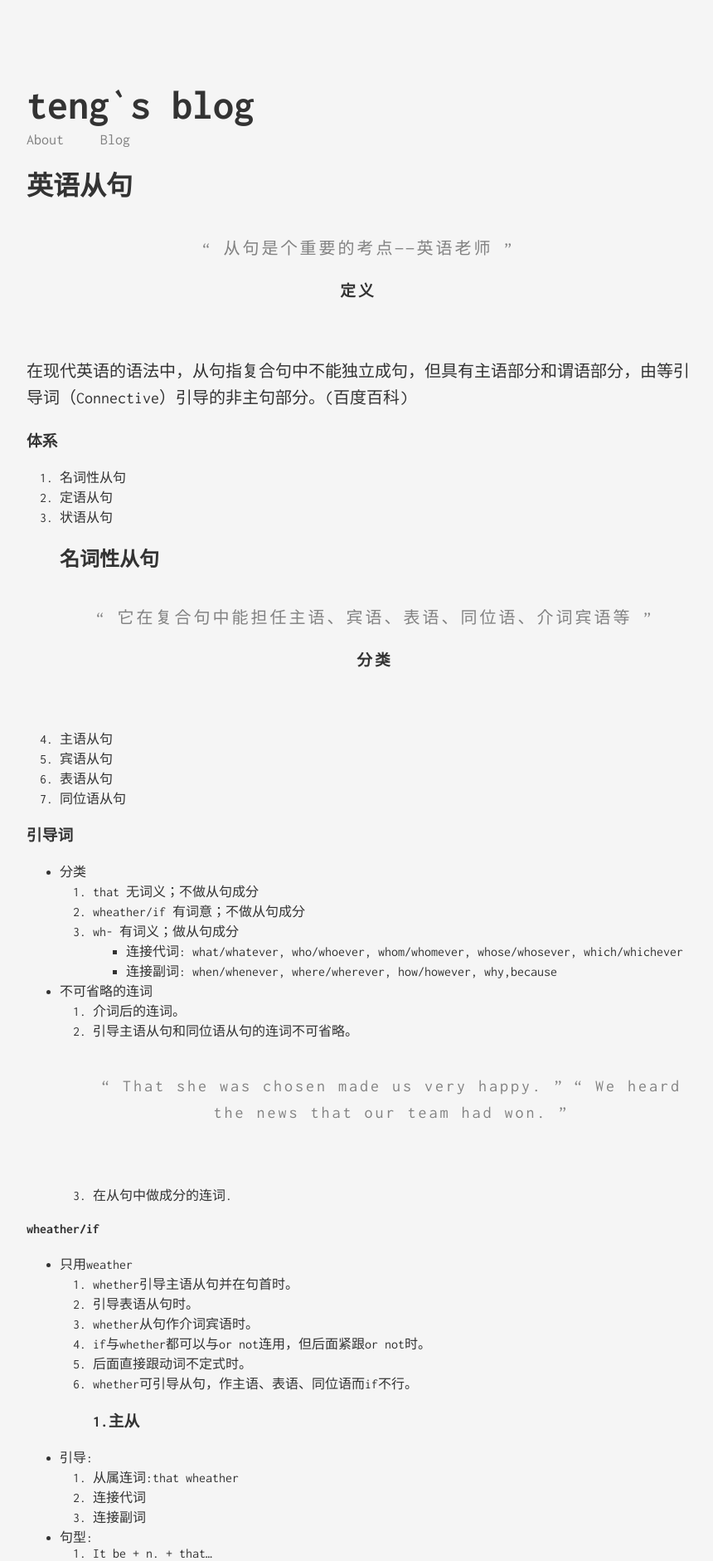
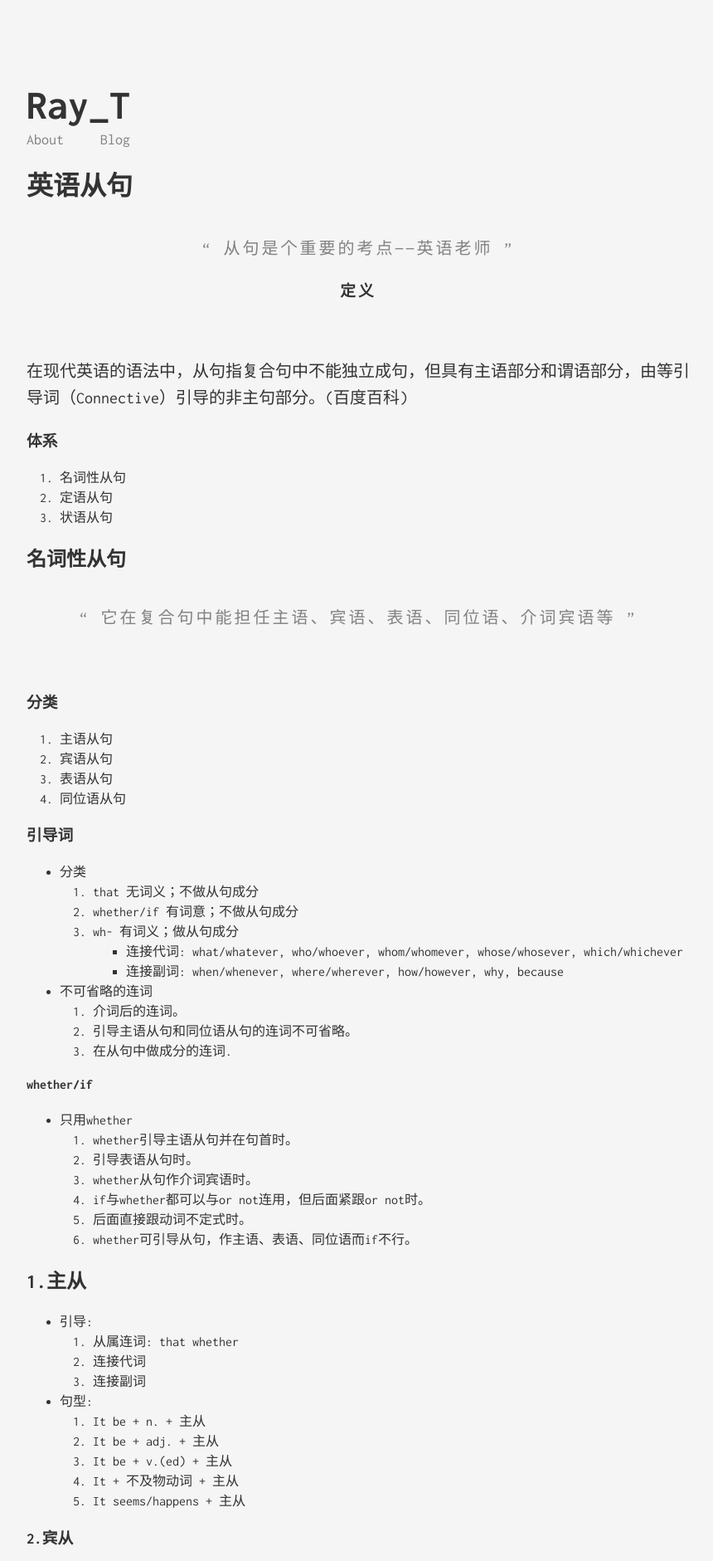
Before and after one commit to TengXuanyu/teng.github.io, a Jekyll site: the page built from _posts/2020-03-13-英语从句.md, in a window 1280 px wide. Shown: the top 1881 px of the page at 83% size, without its empty margins (208-1068 px from the left). Built offline with Jekyll 4.4.1, drawn with Linux system fonts in a browser that asks for light colours; some of the changed text lies outside the part shown.

Commit message:
删减了一些内容

```diff
--- a/_config.yml
+++ b/_config.yml
@@ -1,5 +1,5 @@
 # Site settings
-title: teng`s blog
+title: Ray_T
 description: >
   Write an awesome description for your new site here. You can edit this
   line in _config.yml. It will appear in your document head meta (for
@@ -19,7 +19,7 @@
 
 # Syntax highlighting
 highlightstyle: ''
-styles: [agate, androidstudio, arta, asceti, atelier-cave.dark, atelier-cave.light, atelier-dune.dark, atelier-dune.light, atelier-estuary.dark, atelier-estuary.light, atelier-forest.dark, atelier-forest.light, atelier-heath.dark, atelier-heath.light, atelier-lakeside.dark, atelier-lakeside.light, atelier-plateau.dark, atelier-plateau.light, atelier-savanna.dark, atelier-savanna.light, atelier-seaside.dark, atelier-seaside.light, atelier-sulphurpool.dark, atelier-sulphurpool.light, brown_paper, codepen-embed, color-brewer, dark, darkula, default, docco, far, foundation, github, github-gist, googlecode, grayscale, hopscotch, hybrid, idea, ir_black, kimbie.dark, kimbie.light, magula, mono-blue, monokai, monokai_sublime, obsidian, paraiso.dark, paraiso.light, pojoaque, railscast, rainbow, school_book, solarized_dark, solarized_light, styles_list.txt, sunburst, tomorrow, tomorrow-night-blue, tomorrow-night-bright, tomorrow-night, tomorrow-night-eightie, v, xcode, zenburn]
+styles: [monokai]
 
 # Handling Reading
 exclude: ["README.md", "README.html"]
--- a/_posts/2020-03-13-英语从句.md
+++ b/_posts/2020-03-13-英语从句.md
@@ -13,62 +13,58 @@
 1. 名词性从句
 2. 定语从句
 3. 状语从句
+
 ## 名词性从句
 >它在复合句中能担任主语、宾语、表语、同位语、介词宾语等
+
 ### 分类
 1. 主语从句
 2. 宾语从句
 3. 表语从句
 4. 同位语从句
 
-
 ### 引导词
 + 分类
     1. that         无词义；不做从句成分
-    2. wheather/if  有词意；不做从句成分
+    2. whether/if  有词意；不做从句成分
     3. wh-          有词义；做从句成分
         + 连接代词: what/whatever, who/whoever, whom/whomever, whose/whosever, which/whichever
-        + 连接副词: when/whenever, where/wherever, how/however, why,because
+        + 连接副词: when/whenever, where/wherever, how/however, why, because
 + 不可省略的连词
     1. 介词后的连词。
     2. 引导主语从句和同位语从句的连词不可省略。
-    >That she was chosen made us very happy.
-    >
-    >We heard the news that our team had won.
     3. 在从句中做成分的连词.
 
-#### wheather/if
-+ 只用weather
+#### whether/if
++ 只用whether
     1. whether引导主语从句并在句首时。
     2. 引导表语从句时。
     3. whether从句作介词宾语时。
     4. if与whether都可以与or not连用，但后面紧跟or not时。
     5. 后面直接跟动词不定式时。
     6. whether可引导从句，作主语、表语、同位语而if不行。
-### 1.主从
+
+## 1.主从
 + 引导:
-    1. 从属连词:that wheather
+    1. 从属连词: that whether
     2. 连接代词
     3. 连接副词
 + 句型:
-    1. It be + n. + that...
-    2. It be + adj. + that...
+    1. It be + n. + 主从
+    2. It be + adj. + 主从
     3. It be + v.(ed) + 主从
-
-
-#### 形式主语: It is...(that)...
-        wheather/if...+主从
-        wh-...
-
-    It is surpring/strang/necessary/natural/+that...
-    It is suggested/adviced/required/requested+that...
-    It is clear/obvious/evident/certain+that...
-    it is said/reported/accounced/tought + that...
+    4. It + 不及物动词 + 主从
+    5. It seems/happens + 主从
 
 ### 2.宾从
-    vt.
-    prep.
-    be+adj
++ 引导:
+    1. that(通常可省), whether, if
+    2. 连接代词
+    3. 连接副词
++ 分类:
+    1. that引导: 不担任成分,口语常省略,如果是并列句第二个that不可省
+    2. 用连接代词和连接副词引导的: 相当于特殊疑问句,句子用陈述句
+    3. it做形宾:
 
 ### 3.表从
     link.v + 表从   that...
@@ -88,7 +84,7 @@
         wh-...
 
 ## 定语从句
->"名词或代词后面表示修饰限定,在句子中做定语"
+>名词或代词后面表示修饰限定,在句子中做定语
 
 ## 状语从句
->"起副词作用修饰谓语、非谓语动词、定语、状语或整个句子"
+>起副词作用修饰谓语、非谓语动词、定语、状语或整个句子
```
Also changed, not shown: assets/vendor/normalize-css/normalize.css.
